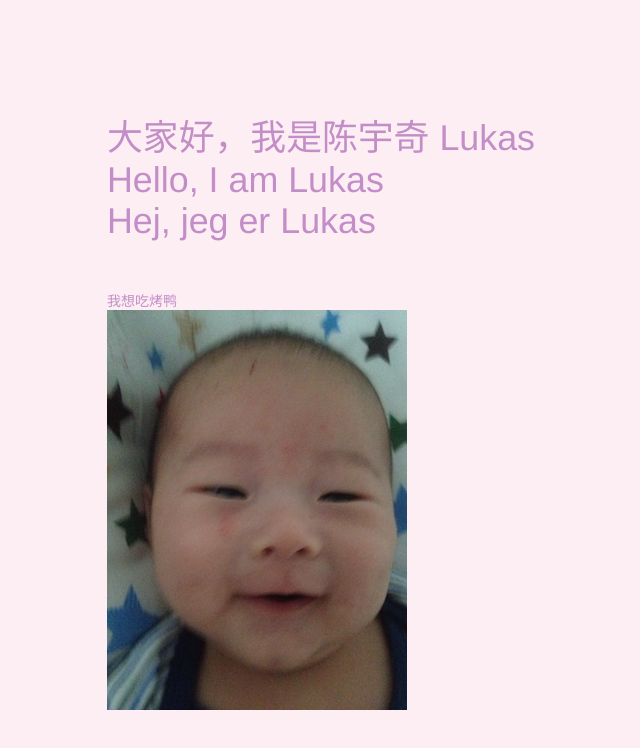
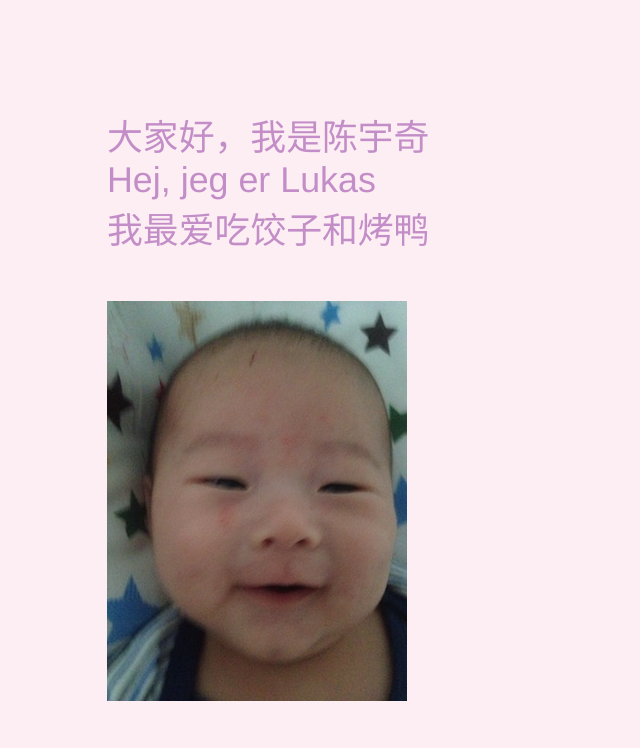
Before and after one commit to chenxee/lukaschen, a plain HTML site: page index.html in a window 1280 px wide. Shown: the whole page, without its empty margins (101-741 px from the left). Drawn offline with Linux system fonts and the light colour scheme.

Commit message:
fix some bugs

```diff
--- a/index.html
+++ b/index.html
@@ -39,12 +39,13 @@
 
   <body>
     <div id="content">
-      <div class="big">大家好，我是陈宇奇 Lukas</div>
-      <div class="big">Hello, I am Lukas</div>
+      <div class="big">大家好，我是陈宇奇</div>
+
       <div class="big">Hej, jeg er Lukas</div>
 
+      <div class="big">我最爱吃饺子和烤鸭</div>
+
       <br /><br /><br />
-      <div>我想吃烤鸭</div>
 
       <img src="images/smile.jpg">
 
```
